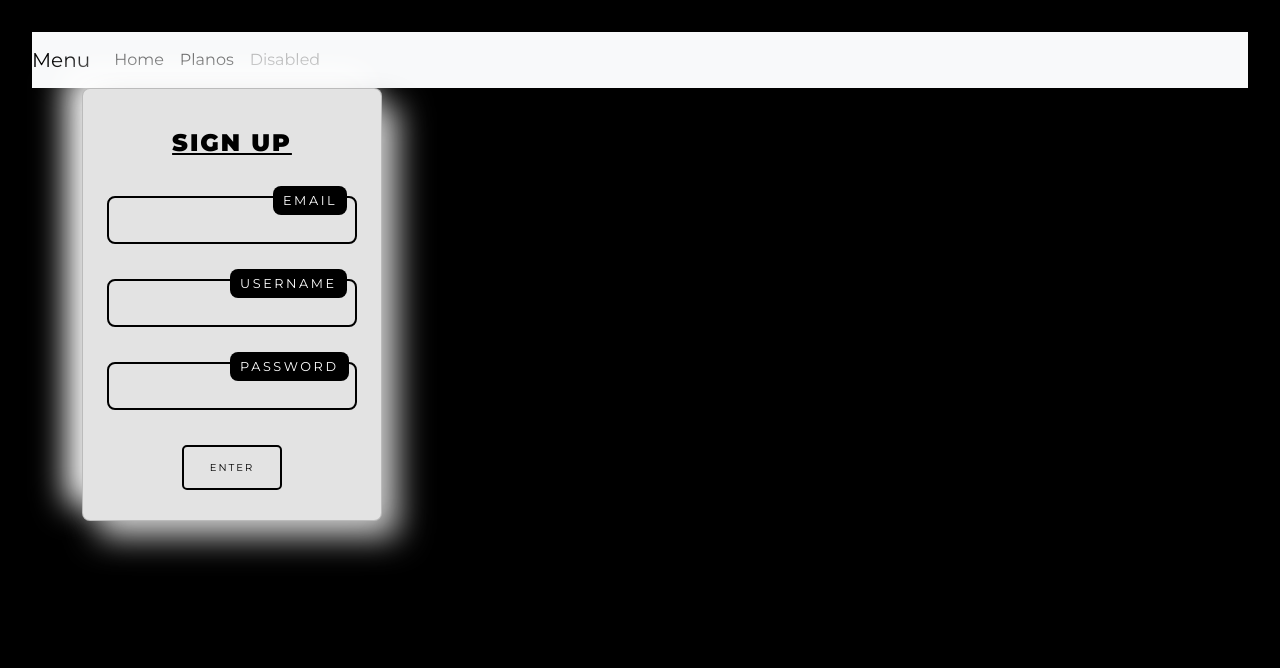
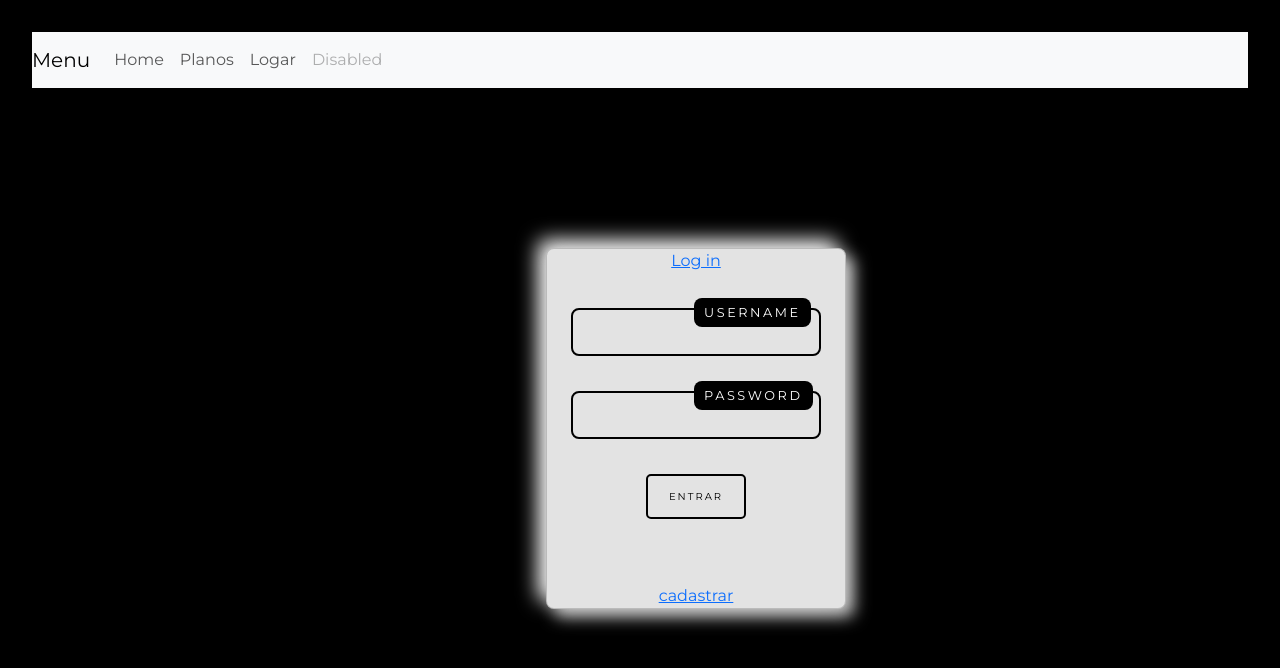
Before and after one commit to victorcals/api-react, a React (Create React App) app: page /logar in a window 1280 px wide. Shown: the top 668 px of the page. Built offline with nearby package versions, Linux system fonts and the light colour scheme.

Commit message:
Creat Page Login

```diff
--- a/package.json
+++ b/package.json
@@ -8,6 +8,7 @@
     "@testing-library/user-event": "^13.5.0",
     "bootstrap": "^5.3.0-alpha3",
     "react": "^18.2.0",
+    "react-bootstrap": "^2.7.4",
     "react-dom": "^18.2.0",
     "react-router-dom": "^6.10.0",
     "react-scripts": "5.0.1",
--- a/src/App.css
+++ b/src/App.css
@@ -32,6 +32,7 @@
   from {
     transform: rotate(0deg);
   }
+
   to {
     transform: rotate(360deg);
   }
--- a/src/components/Headers/navbar.js
+++ b/src/components/Headers/navbar.js
@@ -21,10 +21,12 @@ function Navbar() {
                         <li class="nav-item">
                             <Link className="nav-item nav-link" to='/registro'>Planos</Link>
                         </li>
-                        <li class="nav-item dropdown">
+                        <li class="nav-item">
+                            <Link className="nav-item nav-link" to='/logar'>Logar</Link>
                         </li>
+
                         <li class="nav-item">
-                            <a class="nav-link disabled" href="#">Disabled</a>
+                            <a class="nav-link disabled mr-sm-2" href="#">Disabled</a>
                         </li>
                     </ul>
 
--- a/src/pages/Details/details.js
+++ b/src/pages/Details/details.js
@@ -1,66 +1,44 @@
-import { useState } from "react";
-import { useParams } from "react-router-dom";
-import { Link } from "react-router-dom";
-import React, { useEffect } from "react";
+import { useState, useEffect } from "react";
+import { useParams, Link } from "react-router-dom";
 import { Container } from "./style";
-import { Button } from "bootstrap";
-
+import Button from "react-bootstrap/Button";
 
 function Details() {
-
-
-    const { id } = useParams()
-    const [movies, setMovies] = useState([]);
+    const { id } = useParams();
+    const [movies, setMovies] = useState({});
 
     useEffect(() => {
-        fetch('https://my-json-server.typicode.com/marycamila184/movies/movies')
-            .then(response => response.json())
-            .then(data => {
-
-                const { titulo, ano } = data
-
-
-
-                const movies = {
-                    id,
-                    titulo: titulo.data,
-                    ano,
-                    // nota: data.nota,
-                    // poster: data.poster,
-                    // assistido: data.assistido
-
-
-
-                    // id,
-                    // titulo: data.titulo,
-                    // ano: data.ano,
-                    // nota: data.nota,
-                    // poster: data.poster,
-                    // assistido: data.assistido
-                }
-
-
-                setMovies(movies)
-            })
-
+        fetch(`https://my-json-server.typicode.com/marycamila184/movies/movies/${id}`)
+            .then((response) => response.json())
+            .then((data) => {
+                setMovies(data);
+            });
     }, [id]);
 
     return (
         <Container>
-            <div className="movies" >
-                <img src={movies.poster} />
+            <div className="movies">
+                <img src={movies.poster} alt={movies.titulo} />
 
-                <div className="details" >
-                    <h1> Titulo: {movies.titulo}  </h1>
-                    <span>Ano123: {movies.data} </span>
+                <div className="details">
+                    <h1>Título original: {movies.titulo}</h1>
+                    <span> Ano: {movies.ano}</span>
+                    <span> Nota: {movies.nota}</span>
+                    <span> Direção: Jon Favreau  Roteiro   </span>
+                    <span> Roteiro: Matt Holloway, Mark Fergus</span>
+                    <span>assistido: {movies.assistido}</span>
 
-                    <button> voltar</button>
+
+
+
+
+                    <Link to="/">
+                        <button variant="primary">Voltar</button>
+                    </Link>
                 </div>
-
             </div>
         </Container>
-    )
-
+    );
 }
 
 export default Details;
--- a/src/pages/Details/style.js
+++ b/src/pages/Details/style.js
@@ -2,4 +2,61 @@ import styled from "styled-components";
 
 export const Container = styled.div`
 
+h1 {
+    margin: 3rem 0;
+  }
+
+  .movies {
+    display: flex;
+    align-items: center;
+    justify-content: center;
+  }
+
+  img {
+    width: 300px;
+    border-radius: 1rem;
+  }
+
+  .details {
+    display: flex;
+    flex-direction: column;
+    align-items: flex-start;
+    margin-left: 6rem;
+    max-width: 50%;
+
+
+
+button {
+    font-size: 0.8rem;
+    padding: 1rem 2rem;
+    border: none;
+    outline: none;
+    border-radius: 0.4rem;
+    cursor: pointer;
+
+    background-color: rgb(14, 14, 26);
+    color: rgb(234, 234, 234);
+    font-weight: 700;
+    transition: 0.6s;
+    box-shadow: 0px 0px 30px #1f4c65;
+    -webkit-box-reflect: below 10px linear-gradient(to bottom, rgba(0, 0, 0, 0.0), rgba(0, 0, 0, 0.4));
+  }
+
+
+  button:active {
+    scale: 0.92;
+  }
+
+  button:hover {
+    background: rgb(2, 29, 78);
+    background: linear-gradient(270deg, rgba(2, 29, 78, 0.681) 0%, rgba(31, 215, 232, 0.873) 40%);
+    color: rgb(4, 4, 38);
+  }
+
+
+
+span {
+    line-height: 130%;
+    margin-bottom: 1rem;
+  }
 `
--- a/src/pages/Login/logar.js
+++ b/src/pages/Login/logar.js
@@ -1,6 +1,6 @@
 import React, { useState } from 'react';
 import { useLocation } from 'react-router-dom';
-
+import { BrowserRouter as Router, Routes, Route, Link } from 'react-router-dom';
 import '../Login/login.css';
 
 function Logar() {
@@ -17,17 +17,18 @@ function Logar() {
     }
 
     return (
+
+
+
+
+
+
         <div class="container">
             <div class="card">
-                <a class="singup">Sign Up</a>
-                <div class="inputBox1">
-                    <input type="text" value={email} onChange={handleEmailChange} />
-                    <span class="user">Email</span>
-                </div>
-
+                <a class="login">Log in</a>
                 <div class="inputBox">
                     <input type="text" value={email} onChange={handleEmailChange} />
-                    <span>Username</span>
+                    <span class="user">Username</span>
                 </div>
 
                 <div class="inputBox">
@@ -35,10 +36,19 @@ function Logar() {
                     <span>Password</span>
                 </div>
 
-                <button class="enter">Enter</button>
+                <Link to="/">
+                    <button class="enter">entrar</button>
+                </Link>
+                <Link to="/">
+                    cadastrar
+                </Link>
 
             </div>
         </div>
+
+
+
+
     )
 }
 
--- a/src/pages/Login/login.css
+++ b/src/pages/Login/login.css
@@ -6,11 +6,14 @@
     font-weight: bold;
     font-size: x-large;
     margin-top: 1.5em;
+    align-items: center;
 }
 
 .card {
+    margin: 10rem 29rem;
     display: flex;
     justify-content: center;
+    align-items: center;
     align-items: center;
     min-height: 350px;
     width: 300px;
@@ -18,8 +21,8 @@
     gap: 35px;
     border-radius: 15px;
     background: #e3e3e3;
-    box-shadow: 16px 16px 32px #c8c8c8,
-        -16px -16px 32px #fefefe;
+    box-shadow: 8px 8px 16px #c8c8c8,
+        -8px -8px 20px #fefefe;
     border-radius: 8px;
 }
 
--- a/src/pages/Register/register.css
+++ b/src/pages/Register/register.css
@@ -17,7 +17,7 @@
 
  .btn {
    font-size: 1rem;
-   padding: 1rem 2.5rem;
+   padding: 1rem 2rem;
    border: none;
    outline: none;
    border-radius: 0.4rem;
@@ -27,7 +27,7 @@
    color: rgb(234, 234, 234);
    font-weight: 700;
    transition: 0.6s;
-   box-shadow: 0px 0px 60px #1f4c65;
+   box-shadow: 0px 0px 30px #1f4c65;
    -webkit-box-reflect: below 10px linear-gradient(to bottom, rgba(0, 0, 0, 0.0), rgba(0, 0, 0, 0.4));
  }
 
```
Also changed, not shown: 1 other file (tests, documents, lock files or other folders).
